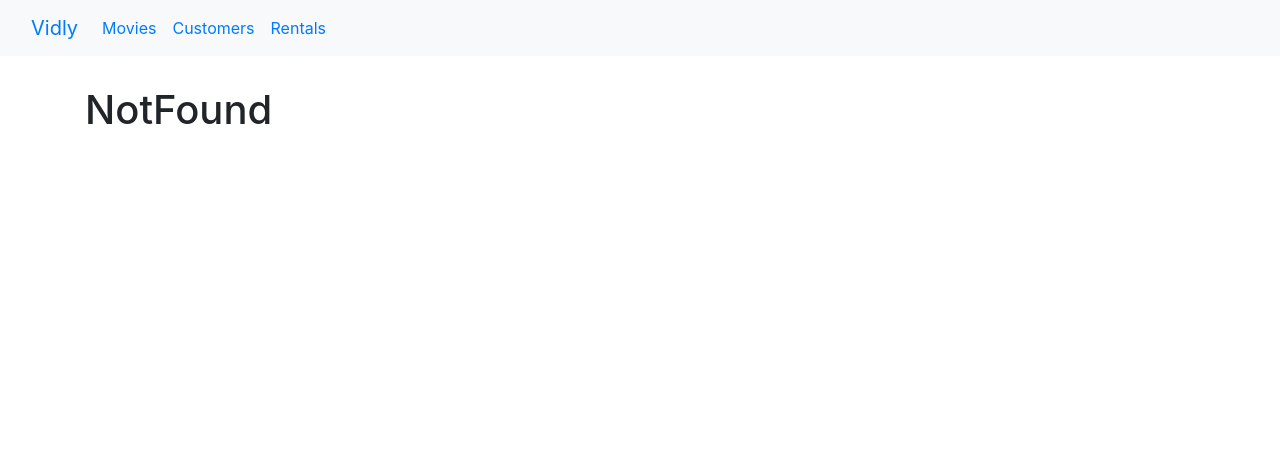
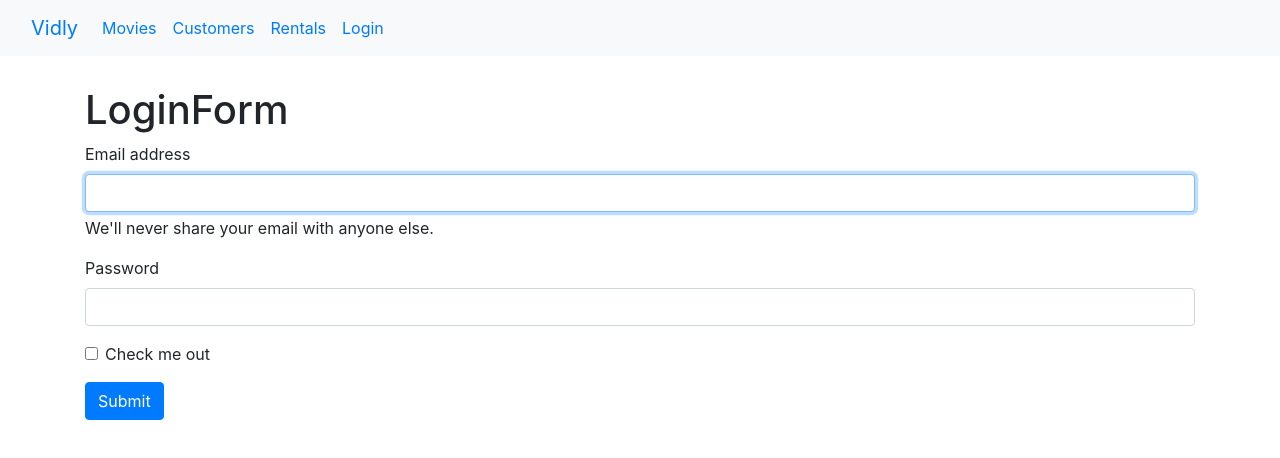
Before and after one commit to HHOSSAIN/React_Movie_App_Kels, a React (Create React App) app in the folder start/vidly/: page /login in a window 1280 px wide. Before the commit this address led to /notfound. Shown: the top 458 px of the page. Built offline with nearby package versions, Linux system fonts and the light colour scheme.

Commit message:
primary form submission handling and autofucusing on a desired attribute of the form

```diff
--- a/start/vidly/src/App.js
+++ b/start/vidly/src/App.js
@@ -7,6 +7,7 @@ import Rentals from "./components/rentals";
 import NotFound from "./components/notFound";
 import Navbar from "./components/navbar";
 import movieForm from "./components/movieForm";
+import LoginForm from "./components/loginForm";
 
 class App extends Component {
   render() {
@@ -15,6 +16,7 @@ class App extends Component {
         <Navbar></Navbar>
         <main className="container">
           <Switch>
+            <Route path="/login" component={LoginForm}></Route>
             <Route path="/movies/:id" component={movieForm}></Route>
             <Route path="/movies" component={Movies}></Route>
             <Route path="/customers" component={Customers}></Route>
--- /dev/null
+++ b/start/vidly/src/components/loginForm.jsx
@@ -0,0 +1,46 @@
+import React, { Component } from 'react';
+
+class LoginForm extends Component {
+    //state = {  }
+    username = React.createRef();
+
+    componentDidMount(){
+        this.username.current.focus();
+    }
+
+    handleSubmit = (e) =>{
+        e.preventDefault();
+
+        //call the server, save the change and then redirect to a different page
+        const username = this.username.current.value;
+        console.log("Submitted");
+    }
+
+    render() {
+        return (
+            <div>
+                <h1>LoginForm</h1>
+
+                <form onSubmit={this.handleSubmit}>
+                    <div className="mb-3">
+                        <label htmlFor="exampleInputEmail1" className="form-label">Email address</label>
+                        <input ref={this.username} type="email" className="form-control" id="exampleInputEmail1" aria-describedby="emailHelp"></input>
+                        <div id="emailHelp" className="form-text">We'll never share your email with anyone else.</div>
+                    </div>
+                    <div className="mb-3">
+                        <label htmlFor="exampleInputPassword1" className="form-label">Password</label>
+                        <input type="password" className="form-control" id="exampleInputPassword1"></input>
+                    </div>
+                    <div className="mb-3 form-check">
+                        <input type="checkbox" className="form-check-input" id="exampleCheck1"></input>
+                        <label className="form-check-label" htmlFor="exampleCheck1">Check me out</label>
+                    </div>
+                    <button type="submit" className="btn btn-primary">Submit</button>
+                </form>
+
+            </div>
+        );
+    }
+}
+
+export default LoginForm;
--- a/start/vidly/src/components/navbar.jsx
+++ b/start/vidly/src/components/navbar.jsx
@@ -21,6 +21,9 @@ const Navbar = () => {
                 <li className="nav-item">
                 <NavLink className="nav-link" to="/rentals">Rentals</NavLink>
                 </li>
+                <li className="nav-item">
+                <NavLink className="nav-link" to="/login">Login</NavLink>
+                </li>
             </ul>
             </div>
         </div>
```
Also changed, not shown: 1 other file (tests, documents, lock files or other folders).
